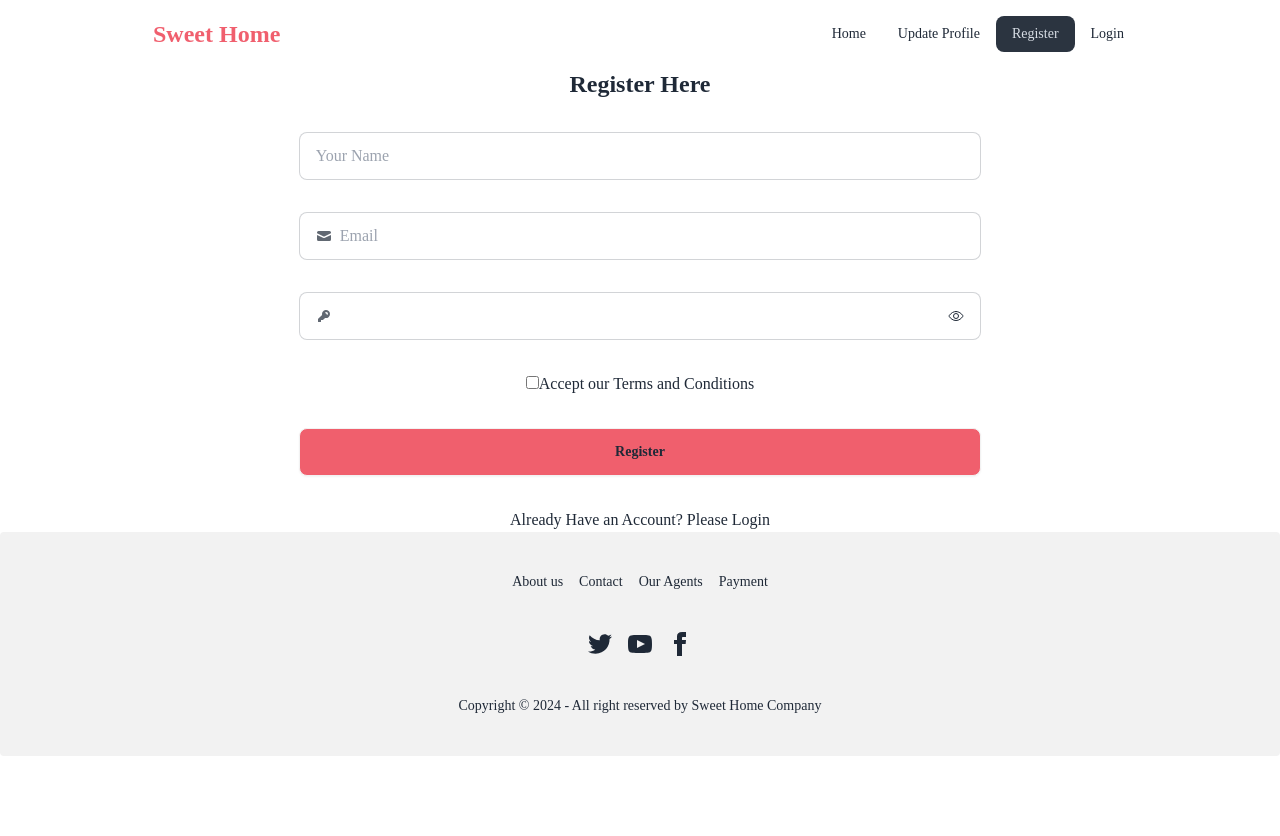
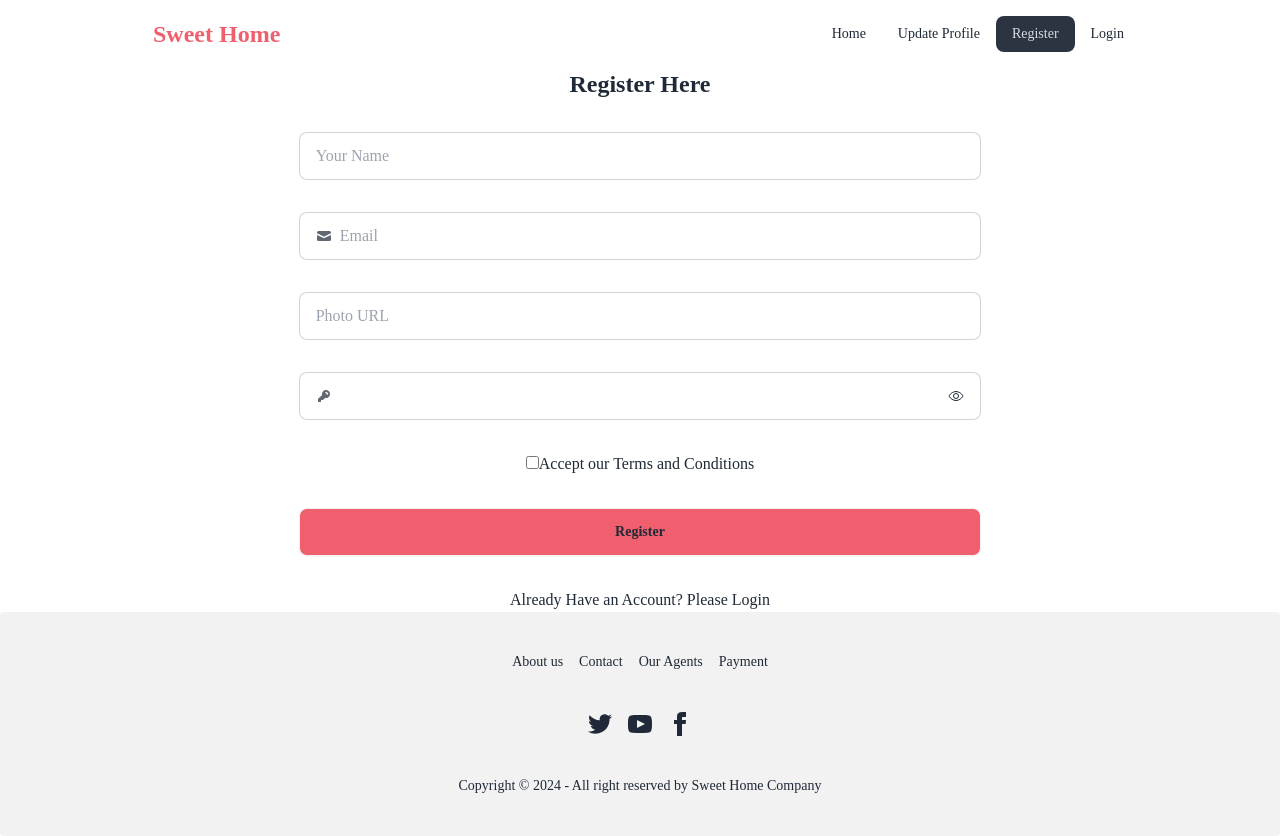
Before and after one commit to NaimoonJannat/B9A9-Sweet-Home, a React (Vite) app: page /register in a window 1280 px wide. Before the commit the page ends 800 px from the top, so only its background shows below. Built offline with nearby package versions, Linux system fonts and the light colour scheme; no server answers.

Commit message:
Register updated

```diff
--- a/src/components/Register.jsx
+++ b/src/components/Register.jsx
@@ -2,7 +2,7 @@ import { useState } from "react";
 import { IoEyeOutline, IoEyeOffOutline } from "react-icons/io5";
 import { Link } from "react-router-dom";
 import auth from "../firebase/firebase.config";
-import { createUserWithEmailAndPassword } from "firebase/auth";
+import { createUserWithEmailAndPassword, updateProfile } from "firebase/auth";
 
 const Register = () => {
     const[registerError, setRegisterError]=useState('');
@@ -13,6 +13,7 @@ const Register = () => {
         e.preventDefault();
         const name=e.target.name.value;
         const email=e.target.email.value;
+        const photo=e.target.url.value;
         const password=e.target.password.value;
         const accepted = e.target.terms.checked;
 
@@ -45,6 +46,15 @@ const Register = () => {
             console.log(result.user);
             setRegisterSuccess('Registered Successfully!');
 
+            // update profile
+            updateProfile(result.user,{displayName: name,
+                photoURL: photo
+            })
+            .then(()=> {console.log('profile updated');})
+            .catch(error =>{
+                console.log(error);
+                setRegisterError(error.message);
+            })
 
         })
         .catch(error =>{
@@ -62,6 +72,9 @@ const Register = () => {
             <label className="input input-bordered flex items-center gap-2">
   <svg xmlns="http://www.w3.org/2000/svg" viewBox="0 0 16 16" fill="currentColor" className="w-4 h-4 opacity-70"><path d="M2.5 3A1.5 1.5 0 0 0 1 4.5v.793c.026.009.051.02.076.032L7.674 8.51c.206.1.446.1.652 0l6.598-3.185A.755.755 0 0 1 15 5.293V4.5A1.5 1.5 0 0 0 13.5 3h-11Z" /><path d="M15 6.954 8.978 9.86a2.25 2.25 0 0 1-1.956 0L1 6.954V11.5A1.5 1.5 0 0 0 2.5 13h11a1.5 1.5 0 0 0 1.5-1.5V6.954Z" /></svg>
   <input type="email" name="email" className="grow" placeholder="Email" required />
+</label>
+<label className="input input-bordered flex items-center gap-2">
+  <input type="text" name="url" className="grow" placeholder="Photo URL" required />
 </label>
 <label className="input input-bordered flex items-center gap-2">
   <svg xmlns="http://www.w3.org/2000/svg" viewBox="0 0 16 16" fill="currentColor" className="w-4 h-4 opacity-70"><path fillRule="evenodd" d="M14 6a4 4 0 0 1-4.899 3.899l-1.955 1.955a.5.5 0 0 1-.353.146H5v1.5a.5.5 0 0 1-.5.5h-2a.5.5 0 0 1-.5-.5v-2.293a.5.5 0 0 1 .146-.353l3.955-3.955A4 4 0 1 1 14 6Zm-4-2a.75.75 0 0 0 0 1.5.5.5 0 0 1 .5.5.75.75 0 0 0 1.5 0 2 2 0 0 0-2-2Z" clipRule="evenodd" /></svg>
```
Also changed, not shown: src/assets/images/user.jpg (added).
